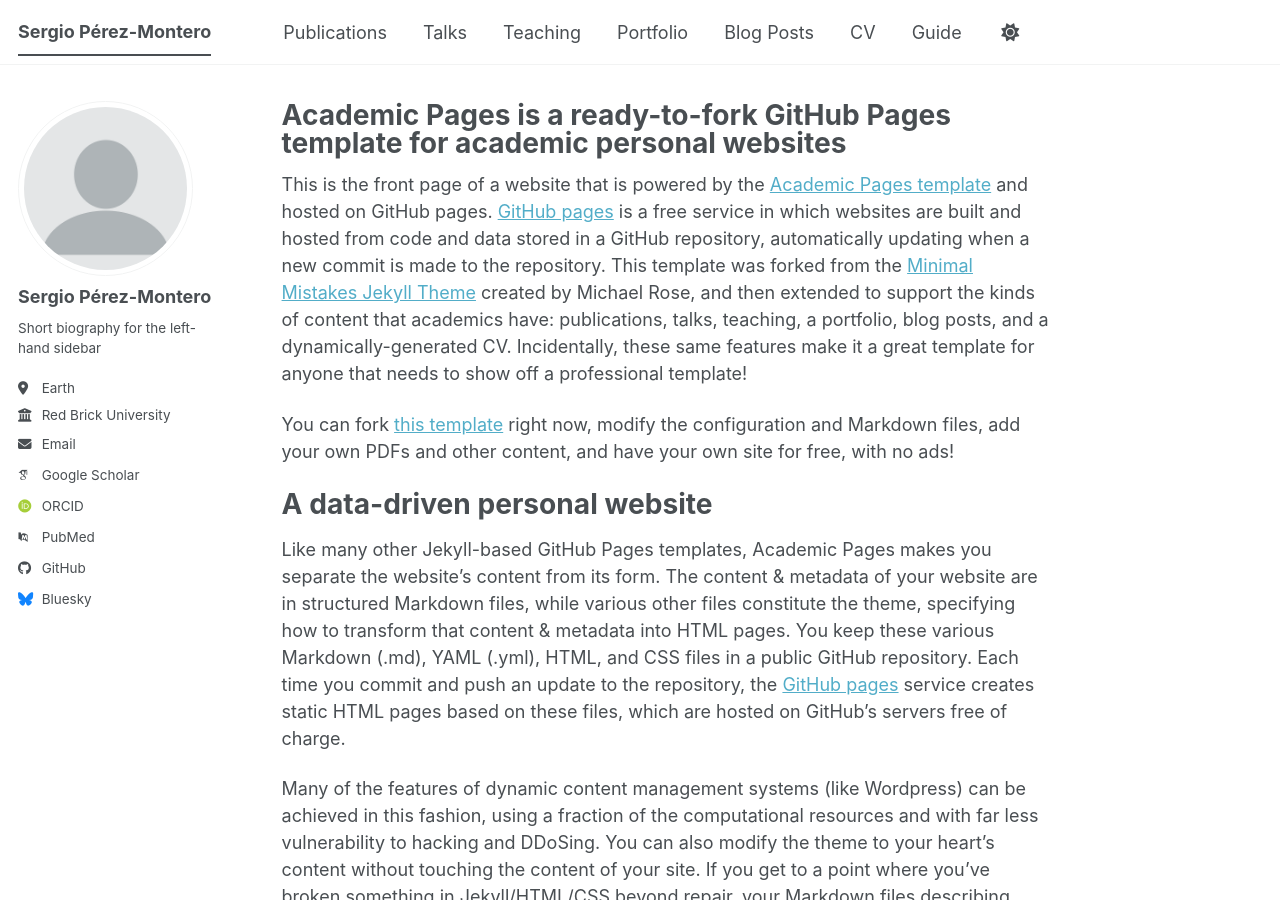
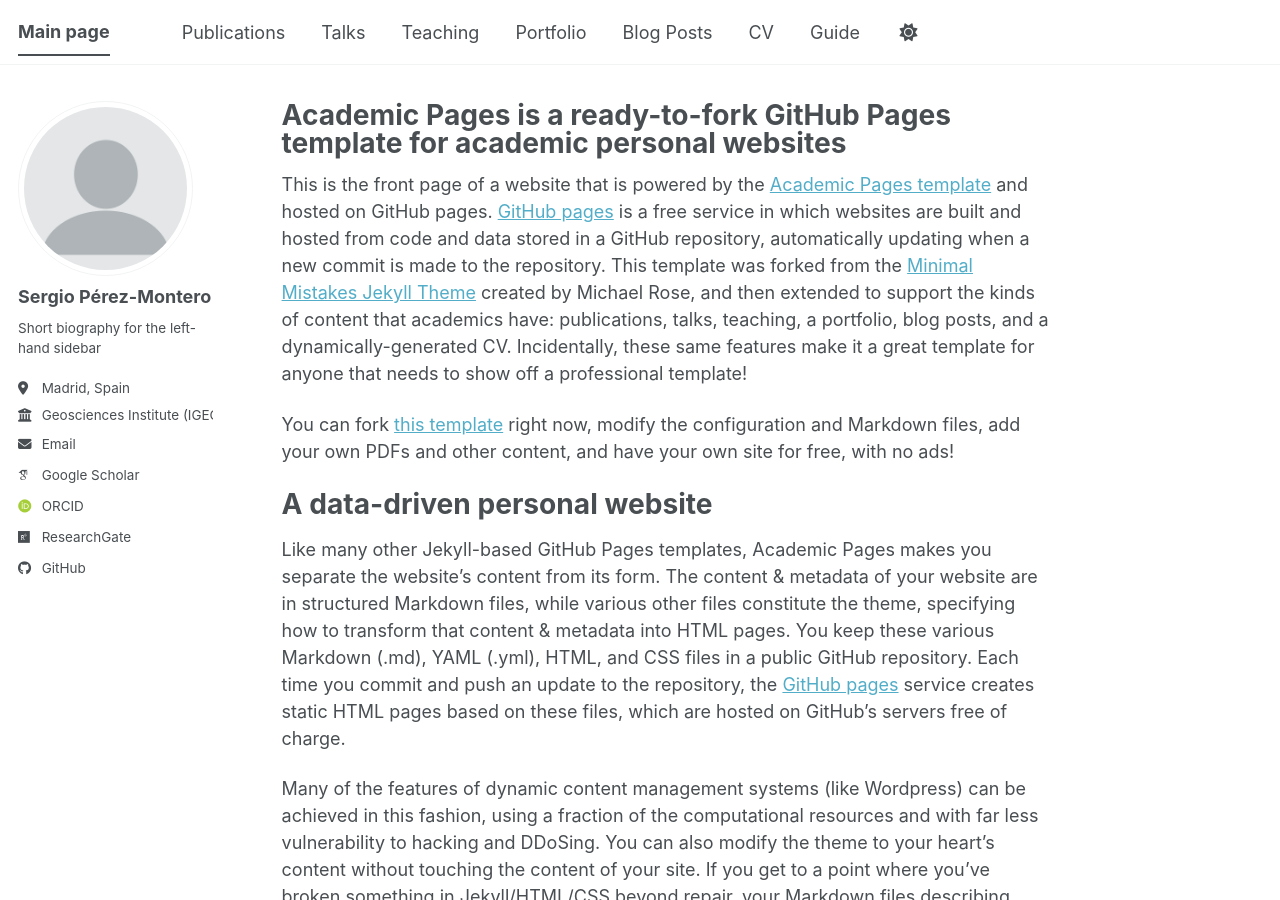
Before and after one commit to sperezmont/sperezmont.github.io, a Jekyll site: the page built from _pages/about.md, in a window 1280 px wide and 900 px high. Built offline with Jekyll 4.4.1, drawn with Linux system fonts in a browser that asks for light colours; some web fonts are replaced; a script bundle is joined from its source files by our own code; library files that are not in the unit come from our copies.

Commit message:
Update _config.yml

```diff
--- a/_config.yml
+++ b/_config.yml
@@ -9,7 +9,7 @@
 # Basic Site Settings
 locale                   : "en-US"
 site_theme               : "default" # The available themes options are "default", "air", "sunrise", "mint", "dirt" and "contrast"
-title                    : "Sergio Pérez-Montero"
+title                    : "Main page"
 title_separator          : "-"
 name                     : &name "Sergio"
 description              : &description "Sergio's portfolio"   # Update this with a general description of your site, this is the default if not overridden by a page
@@ -27,22 +27,22 @@
   name             : "Sergio Pérez-Montero"
   pronouns         : # example: "she/her"
   bio              : "Short biography for the left-hand sidebar"
-  location         : "Earth"
-  employer         : "Red Brick University"
+  location         : "Madrid, Spain"
+  employer         : "Geosciences Institute (IGEO, CSIC-UCM)"
   uri              : # URL
-  email            : "none@example.org"
+  email            : "sepere07@ucm.es"
 
   # Academic websites
   academia         : # URL
   arxiv            : # URL - Update with the correct link to your profile
-  googlescholar    : "https://scholar.google.com/citations?user=PS_CX0AAAAAJ"
+  googlescholar    : "https://scholar.google.com/citations?user=f7GM1HAAAAAJ&hl=es"
   inspire-hep      : # URL
   impactstory      : # URL
-  orcid            : "https://orcid.org/yourorcidurl"
+  orcid            : "https://orcid.org/0000-0002-0766-3291"
   semantic         : # URL
   ssrn             : # URL
-  pubmed           : "https://www.ncbi.nlm.nih.gov/pubmed/?term=john+snow"
-  researchgate     : # URL
+  pubmed           : # "https://www.ncbi.nlm.nih.gov/pubmed/?term=john+snow"
+  researchgate     : "https://www.researchgate.net/profile/Sergio-Perez-Montero?ev=hdr_xprf"
   scopus           : # URL
   zotero           : # URL
 
@@ -51,13 +51,13 @@
   bitbucket        : # Username - Update with your username on the site
   codepen          : # Username
   dribbble         : # Username
-  github           : "academicpages"
+  github           : "https://github.com/sperezmont"
   kaggle           : # Username
   stackoverflow    : # User number or user number and name (i.e., use "1" or "1/jeff-atwood")
 
   # Social media
   artstation       : # Username
-  bluesky          : "bsky.app" # Replace this with you Bluesky username
+  bluesky          : # "bsky.app" # Replace this with you Bluesky username
   facebook         : # Username
   flickr           : # Username
   foursquare       : # Username
```
